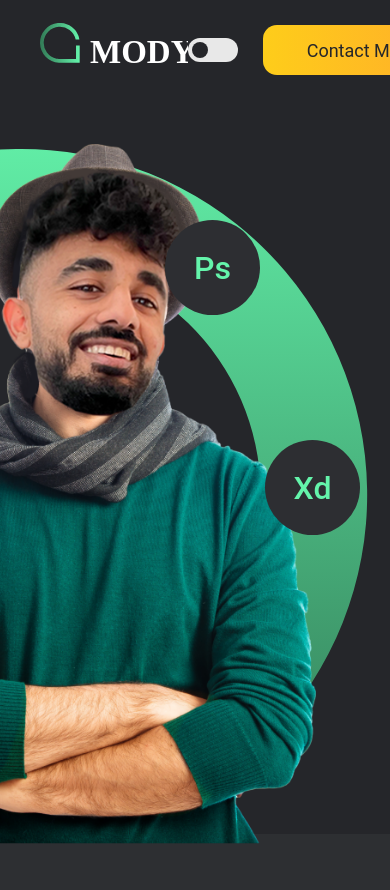
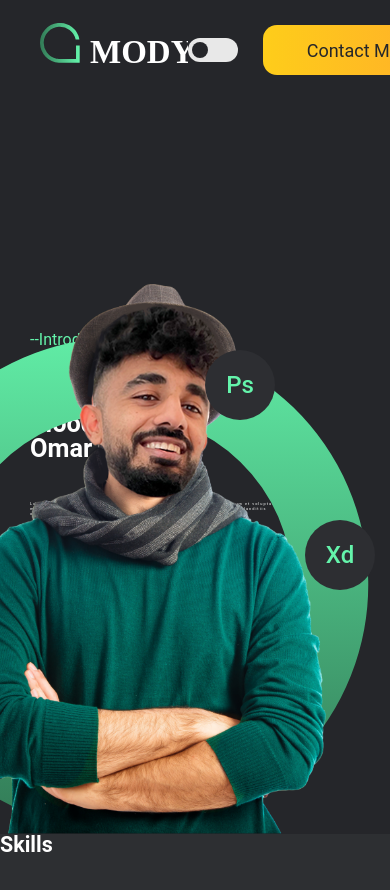
Before and after one commit to moodyomar/portfolio, a React (Create React App) app: page / in a window 390 px wide. Shown: the top 890 px of the page. Before the commit the page ends 844 px from the top, so only its background shows below. Built offline with nearby package versions, Linux system fonts and the light colour scheme; the HTML template or start-up script is replaced by a standard one.

Commit message:
implement aos + apply to hero section

```diff
--- a/src/App.css
+++ b/src/App.css
@@ -41,6 +41,7 @@ body{
   background-color: var(--color-bg);
   color: var(--color-text-primary);
   font-family: var(--primary-font-family);
+  overflow-x: hidden;
 }
 
 .btn{
@@ -60,4 +61,5 @@ body{
     transition: .25s all linear;
     background-image:
     linear-gradient(180deg,var(--color-text-orange2) 100%,var(--color-text-orange1) 0%);
+    transform: scale(1.05);
   }
--- a/src/App.js
+++ b/src/App.js
@@ -1,9 +1,16 @@
-import {BrowserRouter as Router,Switch,Route} from "react-router-dom";
+import {BrowserRouter as Router,Route} from "react-router-dom";
 import Navbar from './components/Navbar'
 import Hero from './components/sections/Hero'
+import Skills from './components/sections/Skills'
+import AOS from 'aos';
+import 'aos/dist/aos.css';
 import './App.css';
 
 function App() {
+    AOS.init({
+    offset: 200,
+    // duration: 1250,
+  });
   return (
     <Router>
 <header>
@@ -12,9 +19,7 @@ function App() {
 </header>
 
 <main>
-<Switch>
-
-</Switch>
+<Skills />
 </main>
 
 <footer>
--- a/src/components/Navbar.js
+++ b/src/components/Navbar.js
@@ -29,7 +29,7 @@ const switchIt = () => {
 return(
 
 <div className='Navbar'>
-<div className="logo">
+<div className="logo"  data-aos="fade-right" data-aos-duration="600">
   <h2><img src="/assets/logo.svg" alt="" /></h2>
 </div>
 <nav>
@@ -47,7 +47,9 @@ return(
         <div class="slider round"></div>
   </label>
 </div></div>
-  <div className="btn ">Contact Me</div>
+  <div className="btn"
+  data-aos="fade-left" data-aos-duration="2000"
+  >Contact Me</div>
 </div>
 </div>
 
--- a/src/components/sections/Hero.js
+++ b/src/components/sections/Hero.js
@@ -4,22 +4,31 @@ import '../styles/Hero.css';
 
 const Hero = () => {
 
-return(
+  return (
 
     <div className='Hero'>
       <div className="left-col">
-  <p>--Introduction</p>
-  <h1>Hello<br/> <span>I'm Moody<br/>Omar</span></h1>
-  <p className="para">Lorem ipsum dolor sit, amet consectetur adipisicing elit. Incidunt accusantium et voluptas minus delectus saepe asperiores. Est voluptatem quisquam quidem, doloribus blanditiis odit.</p>
-  <div className="btn">Contact Me</div>
+        <p data-aos="fade-down" data-aos-duration="2000">--Introduction</p>
+        <h1 data-aos="fade-down" data-aos-duration="2000">Hello<br /> <span>I'm Moody<br />Omar</span></h1>
+        <p className="para" data-aos="fade-up" data-aos-duration="2200">Lorem ipsum dolor sit, amet consectetur adipisicing elit. Incidunt accusantium et voluptas minus delectus saepe asperiores. Est voluptatem quisquam quidem, doloribus blanditiis odit.</p>
+        <div className="btn" data-aos="fade-up" data-aos-duration="2000">Contact Me</div>
       </div>
       <div className="right-col">
-<div className="ring" style={{backgroundImage:'url(assets/ring.svg)'}}></div>
-<div className="person" style={{backgroundImage:'url(assets/personme.png)'}}></div>
-<div className="icon icon1">Ai</div>
-<div className="icon icon2">Id</div>
-<div className="icon icon3">Ps</div>
-<div className="icon icon4">Xd</div>
+        <div className="ring"
+          style={{ backgroundImage: 'url(assets/ring.svg)' }}></div>
+        <div className="person" style={{ backgroundImage: 'url(assets/personme.png)' }} data-aos="fade-up" data-aos-duration="1800"></div>
+        <div className="icon bLeft"
+        data-aos="zoom-in" data-aos-duration="2500"
+        >Ai</div>
+        <div className="icon tLeft"
+     data-aos="zoom-in" data-aos-duration="2500"
+        >Id</div>
+        <div className="icon tRight"
+       data-aos="zoom-in" data-aos-duration="2500"
+        >Ps</div>
+        <div className="icon bRight"
+          data-aos="zoom-in" data-aos-duration="2500"
+        >Xd</div>
       </div>
     </div>
 
--- a/src/components/sections/Skills.js
+++ b/src/components/sections/Skills.js
@@ -1,11 +1,13 @@
 import React from 'react';
+
+import '../styles/Skills.css';
 
 
 const Skills = () => {
 
 return(
 
-<div className=''>
+<div className='Skills'>
 <h1>Skills</h1>
 </div>
 
--- a/src/components/styles/Hero.css
+++ b/src/components/styles/Hero.css
@@ -17,6 +17,7 @@ color: var(--color-bright-green);
 margin-bottom: 15px;
 }
 .para {
+  font-size: 1vw;
 letter-spacing: 1px;
 margin: 20px 0px 30px;
 }
@@ -28,6 +29,7 @@ margin-bottom: 20px;
 }
 h1 span {
   font-size: 6.5vw;
+  display: flex;
 }
 .right-col{
   display: flex;
@@ -41,16 +43,17 @@ flex:2;
   background-size: contain;
   background-repeat: no-repeat;
   position: absolute;
-  bottom: 0;
+  bottom: 10px;
   right: 10vw;
 }
+
 .ring{
   width: 700px;
   height: 700px;
   background-size: contain;
   background-repeat: no-repeat;
   position: absolute;
-  bottom: 0;
+  bottom: 10px;
   right: 5vw;
 }
 .icon{
@@ -64,20 +67,76 @@ flex:2;
  border-radius: 50%;
   background-color: var(--color-icons-bg);
   color: var(--color-bright-green);
+  transition: .25s all linear;
+  cursor: wait;
 }
-.icon2{
+.icon:hover{
+animation: alternate infinite .5s float;
+
+}
+.tLeft{
 right: 630px;
 top: 220px;
 }
-.icon1{
+.bLeft{
   right: 720px;
   top: 440px;
 }
-.icon3{
+.tRight{
 right: 130px;
 top: 220px;
 }
-.icon4{
+.bRight{
   right: 30px;
   top: 440px;
 }
+
+@keyframes float {
+  100%{transform: translateY(-10px);}
+}
+
+
+
+/* On screens that are 600px or less, set the background color to olive */
+@media screen and (max-width: 860px) {
+
+}
+@media screen and (max-width: 1250px) {
+  .left-col p:first-child{
+    padding-top: 200px;
+  color: var(--color-bright-green);
+  margin-bottom: 15px;
+  }
+  .para{
+    width: 250px;
+  }
+.ring{
+  width: 500px;
+  height: 500px;
+}
+.person{
+  height: 550px;
+  width: 390px;
+}
+.icon{
+  width: 70px;
+  height: 70px;
+  font-size: 1.5rem;
+}
+.bLeft{
+  right: 510px;
+  top: 520px;
+}
+.tLeft{
+  right: 410px;
+  top: 350px;
+  }
+  .tRight{
+  top: 350px;
+  right: 115px;
+  }
+.bRight{
+  top: 520px;
+  right: 15px;
+}
+}
--- /dev/null
+++ b/src/components/styles/Skills.css
@@ -0,0 +1,4 @@
+.Skills{
+width: 100vw;
+height: 100vh;
+}
```
Lines whose indentation alone changed are shown as unchanged.
